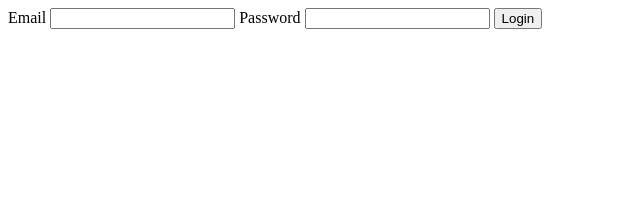
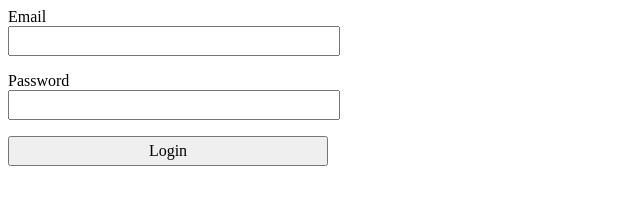
Before and after one commit to JohanDevia/goit-js-hw-06, a plain HTML site: page task8.html in a window 1280 px wide. Shown: the whole page, without its empty margins (0-640 px from the left). Drawn offline with Linux system fonts and the light colour scheme.

Commit message:
corrections task 8
id selector is changed to class selector to remove error in console, styles are added

```diff
--- a/task8.html
+++ b/task8.html
@@ -4,6 +4,24 @@
     <meta charset="UTF-8" />
     <meta name="viewport" content="width=device-width, initial-scale=1.0" />
     <title>tarea 8</title>
+    <style>
+      .login-form {
+        max-width: 320px;
+        display: flex;
+        flex-direction: column;
+      }
+
+      .login-form label {
+        margin-bottom: 16px;
+      }
+
+      .login-form input,
+      .login-form button {
+        width: 100%;
+        padding: 4px;
+        font: inherit;
+      }
+    </style>
   </head>
   <body>
     <form class="login-form">
--- a/task8.js
+++ b/task8.js
@@ -1,4 +1,4 @@
-const loginForm = document.getElementById("loginForm");
+const loginForm = document.querySelector(".login-form");
 
 loginForm.addEventListener("submit", (event) => {
   event.preventDefault();
```
